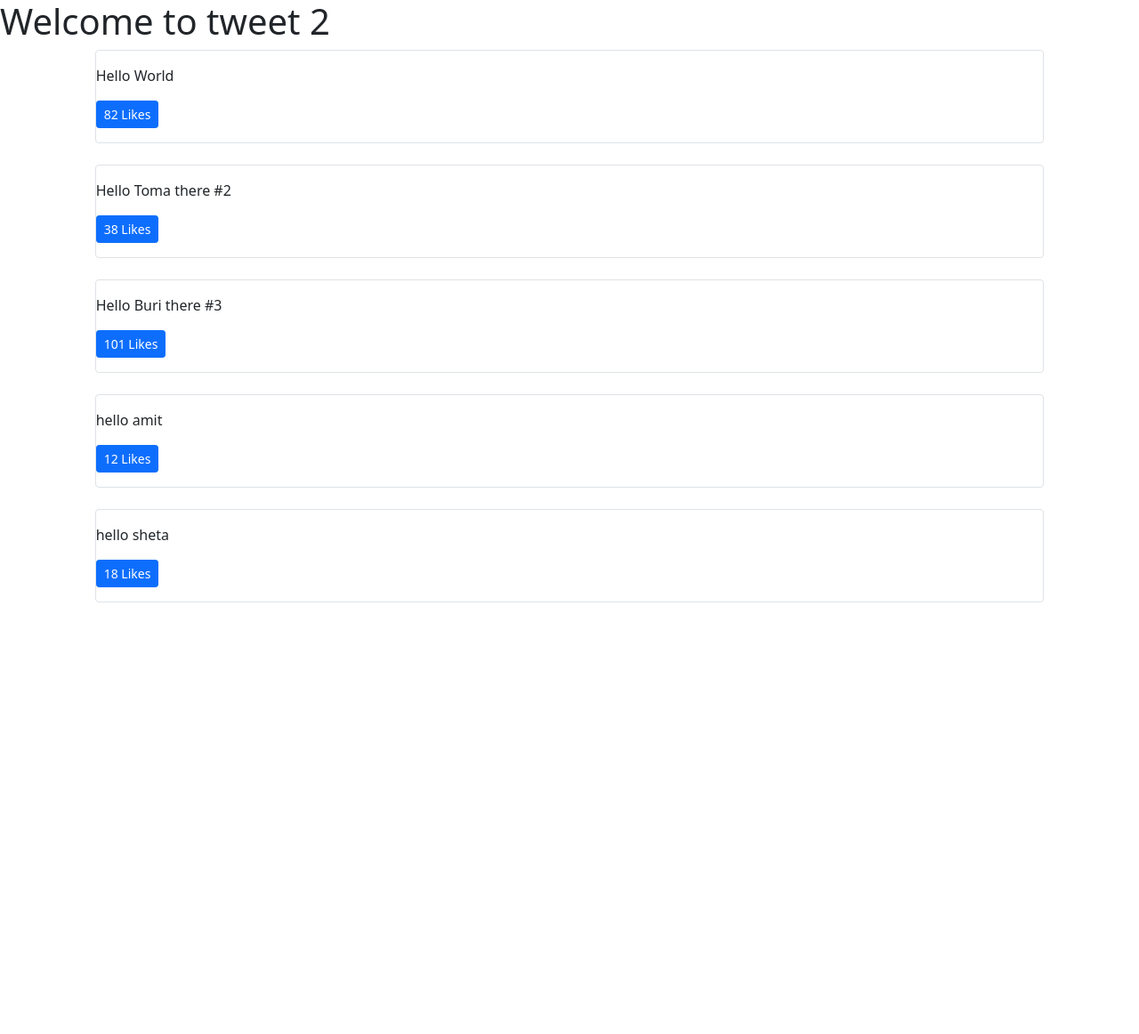
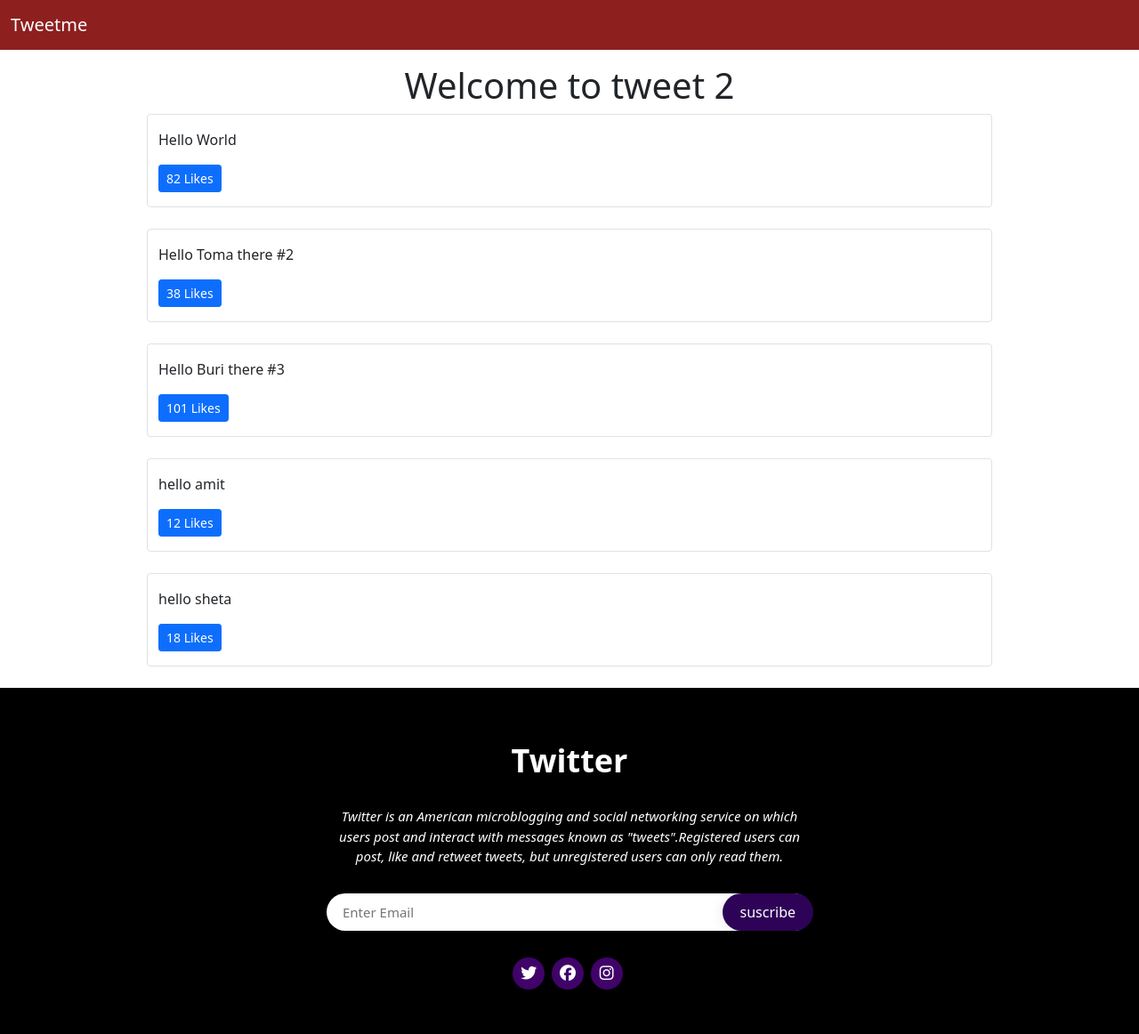
Before and after one commit to 1234amit/twitter-clone, a Django app: page / in a window 1280 px wide. Shown: the whole page at 89% size. Before the commit the page ends 677 px from the top, so only its background shows below. Run offline with Django 3.2, Linux system fonts and the light colour scheme; data comes from the database, SQL or seed files in the repository; both versions use the stored data as it was after the commit; data that the repository does not hold is empty; some libraries are stand-ins or nearby versions.

Commit message:
navbar-footer

```diff
--- a/templates/base.html
+++ b/templates/base.html
@@ -6,14 +6,147 @@
     <meta name="viewport" content="width=device-width, initial-scale=1">
 
     <!-- Bootstrap CSS -->
+    <script src="https://kit.fontawesome.com/332a215f17.js" crossorigin="anonymous"></script>
     <link href="https://cdn.jsdelivr.net/npm/bootstrap@5.0.0-beta2/dist/css/bootstrap.min.css" rel="stylesheet" integrity="sha384-BmbxuPwQa2lc/FVzBcNJ7UAyJxM6wuqIj61tLrc4wSX0szH/Ev+nYRRuWlolflfl" crossorigin="anonymous">
+    <style>
+        .bg-tweetme {
+            background-color: #8e1f1f!important;
+        }
+
+        #footer{
+        background: black;
+        color: #fff;
+        font-size: 14px;
+        width: 100%;
+      }
+
+      .footer-top{
+        position: relative;
+        z-index: 2;
+        text-align: center;
+        padding:50px 0;
+      }
+
+      .footer-top h3{
+        font-size: 36px;
+        font-weight: bold;
+        color: #fff;
+        position: relative;
+        padding:10px 0 0 0;
+        margin-bottom: 0;
+      }
+
+      .footer-top p{
+        font-size: 15px;
+        font-style: italic;
+        margin: 30px 0 0 0;
+        padding: 0;
+      }
+
+      .footer-newsletter{
+        text-align: center;
+        font-size: 15px;
+        margin-top: 30px;
+      }
+      .footer-newsletter form{
+        background: #fff;
+        padding: 6px 10px;
+        position: relative;
+        border-radius: 50px;
+        text-align: left;
+        box-shadow: 0px 2px 15px rgba(0,0,0,0.1);
+      }
+
+      .footer-newsletter form input[type="email"]{
+        border:0;
+        padding: 4px 8px;
+        width: calc(100% - 100px);
+      }
+
+      .footer-newsletter form input[type="submit"]{
+        position:absolute;
+        top: 0;
+        right: -1px;
+        bottom: 0;
+        border: 0;
+        background: #2e0257;
+        font-size: 16px;
+        padding: 0 20px;
+        color: #fff;
+        transition: 0.3s;
+        border-radius: 50px;
+        box-shadow: 0px 2px 15px rgba(0,0,0,0.1);
+      }
+
+      .social-links{
+        margin-top: 30px;
+      }
+
+      .social-links a{
+        font-size: 18px;
+        display: inline-block;
+        background: #400369;
+        color: #fff;
+        line-height: 1;
+        padding: 8px 0;
+        margin-right: 4px;
+        border-radius: 50%;
+        text-align: center;
+        height: 36px;
+        width: 36px;
+        transition: 0.3s;
+      }
+
+      .social-links a:hover{
+        background: #7202db;
+        color: #28023a;
+        text-decoration: none;
+      }
+
+      /*End Footer*/
+    </style>
 
     <title>Tweet</title>
   </head>
   <body>
-    {% block content %}
+    {% include 'components/navbar.html' %}
+    <div class="container">
+        {% block content %}
 
-    {% endblock content %}
+        {% endblock content %}
+    </div>
+
+
+    <footer id="footer">
+      <div class="footer-top">
+        <div class="container">
+          <div class="row justify-content-center">
+            <div class="col-lg-6">
+              <h3>Twitter</h3>
+              <p>Twitter is an American microblogging and social networking service on which users post and
+                interact with messages known as "tweets".Registered users can post, like and retweet
+                tweets, but unregistered users can only read them.</p>
+            </div>
+          </div>
+          <div class="row footer-newsletter justify-content-center">
+            <div class="col-lg-6">
+              <form method="POST">
+                <input type="email" name="email" placeholder="Enter Email">
+                <input type="submit" value="suscribe">
+              </form>
+            </div>
+          </div>
+          <div class="social-links">
+            <a href="#" class="twitter"><i class="fab fa-twitter"></i></a>
+            <a href="#" class="facebook"><i class="fab fa-facebook"></i></a>
+            <a href="#" class="instagram"><i class="fab fa-instagram"></i></a>
+          </div>
+        </div>
+
+      </div>
+
+    </footer>
+
 
     <!-- Optional JavaScript; choose one of the two! -->
 
--- a/templates/components/navbar.html
+++ b/templates/components/navbar.html
@@ -0,0 +1,36 @@
+<nav class="navbar navbar-expand-lg navbar-dark bg-tweetme mb-3">
+    <div class="container-fluid">
+      <a class="navbar-brand" href="#">Tweetme</a>
+      <button class="navbar-toggler" type="button" data-bs-toggle="collapse" data-bs-target="#navbarSupportedContent" aria-controls="navbarSupportedContent" aria-expanded="false" aria-label="Toggle navigation">
+        <span class="navbar-toggler-icon"></span>
+      </button>
+      <div class="collapse navbar-collapse d-none" id="navbarSupportedContent">
+        <ul class="navbar-nav me-auto mb-2 mb-lg-0 d-none">
+          <li class="nav-item">
+            <a class="nav-link active" aria-current="page" href="#">Home</a>
+          </li>
+          <li class="nav-item">
+            <a class="nav-link" href="#">Link</a>
+          </li>
+          <li class="nav-item dropdown">
+            <a class="nav-link dropdown-toggle" href="#" id="navbarDropdown" role="button" data-bs-toggle="dropdown" aria-expanded="false">
+              Dropdown
+            </a>
+            <ul class="dropdown-menu" aria-labelledby="navbarDropdown">
+              <li><a class="dropdown-item" href="#">Action</a></li>
+              <li><a class="dropdown-item" href="#">Another action</a></li>
+              <li><hr class="dropdown-divider"></li>
+              <li><a class="dropdown-item" href="#">Something else here</a></li>
+            </ul>
+          </li>
+          <li class="nav-item">
+            <a class="nav-link disabled" href="#" tabindex="-1" aria-disabled="true">Disabled</a>
+          </li>
+        </ul>
+        <form class="d-flex d-none">
+          <input class="form-control me-2" type="search" placeholder="Search" aria-label="Search">
+          <button class="btn btn-outline-success" type="submit">Search</button>
+        </form>
+      </div>
+    </div>
+  </nav>
--- a/templates/pages/home.html
+++ b/templates/pages/home.html
@@ -1,9 +1,15 @@
 {% extends 'base.html' %}
 {% block content %}
-<h1>Welcome to tweet 2</h1>
-<div id="tweets">
+<div class="row text-center">
+    <div class="col">
+        <h1>Welcome to tweet 2</h1>
+    </div>
+</div>
+
+<div class="row" id="tweets">
     Loding....
 </div>
+
 <script>
     const tweetsElement = document.getElementById("tweets")
     // tweetsElement.innerHTML = 'Loading.....'
--- a/tweetme2/settings.py
+++ b/tweetme2/settings.py
@@ -38,7 +38,11 @@ INSTALLED_APPS = [
     'django.contrib.messages',
     'django.contrib.staticfiles',
     'tweets',
+    'crispy_forms',
 ]
+
+CRISPY_TEMPLATE_PACK = 'bootstrap4'
+
 
 MIDDLEWARE = [
     'django.middleware.security.SecurityMiddleware',
--- a/tweets/urls.py
+++ b/tweets/urls.py
@@ -6,4 +6,5 @@ app_name = 'tweets'
 urlpatterns = [
     path('', views.home_view, name="home"),
     path('tweets/', views.tweet_list_view, name="tweets"),
+    path('create-tweet/', views.tweet_create_view, name="create-tweet")
 ]
--- a/tweets/views.py
+++ b/tweets/views.py
@@ -1,12 +1,24 @@
 import random
-from django.shortcuts import render
+from django.shortcuts import render, HttpResponseRedirect
+from django.urls import reverse, reverse_lazy
 from django.http import HttpResponse, HttpResponseRedirect, Http404, JsonResponse
 from .models import Tweet
+from .forms import TweetForm
 # Create your views here.
 
 def home_view(request, *args, **kwargs):
     return render(request, 'pages/home.html', context={})
 
+def tweet_create_view(request, *args, **kwargs):
+    form = TweetForm()
+    if request.method == 'POST':
+        form = TweetForm(data=request.POST)
+        if form.is_valid():
+            obj = form.save(commit=False)
+            obj.save()
+            return HttpResponseRedirect(reverse('tweets:home'))
+            form = TweetForm()
+    return render(request, 'components/forms.html', context={'form':form, 'title':'tweet create view'})
 
 def tweet_list_view(request, *args, **kwargs):
     """
```
Also changed, not shown: templates/components/forms.html (added, +23 -0 lines), tweets/forms.py (added, +15 -0 lines), db.sqlite3, templates/components/footer.html (added).
